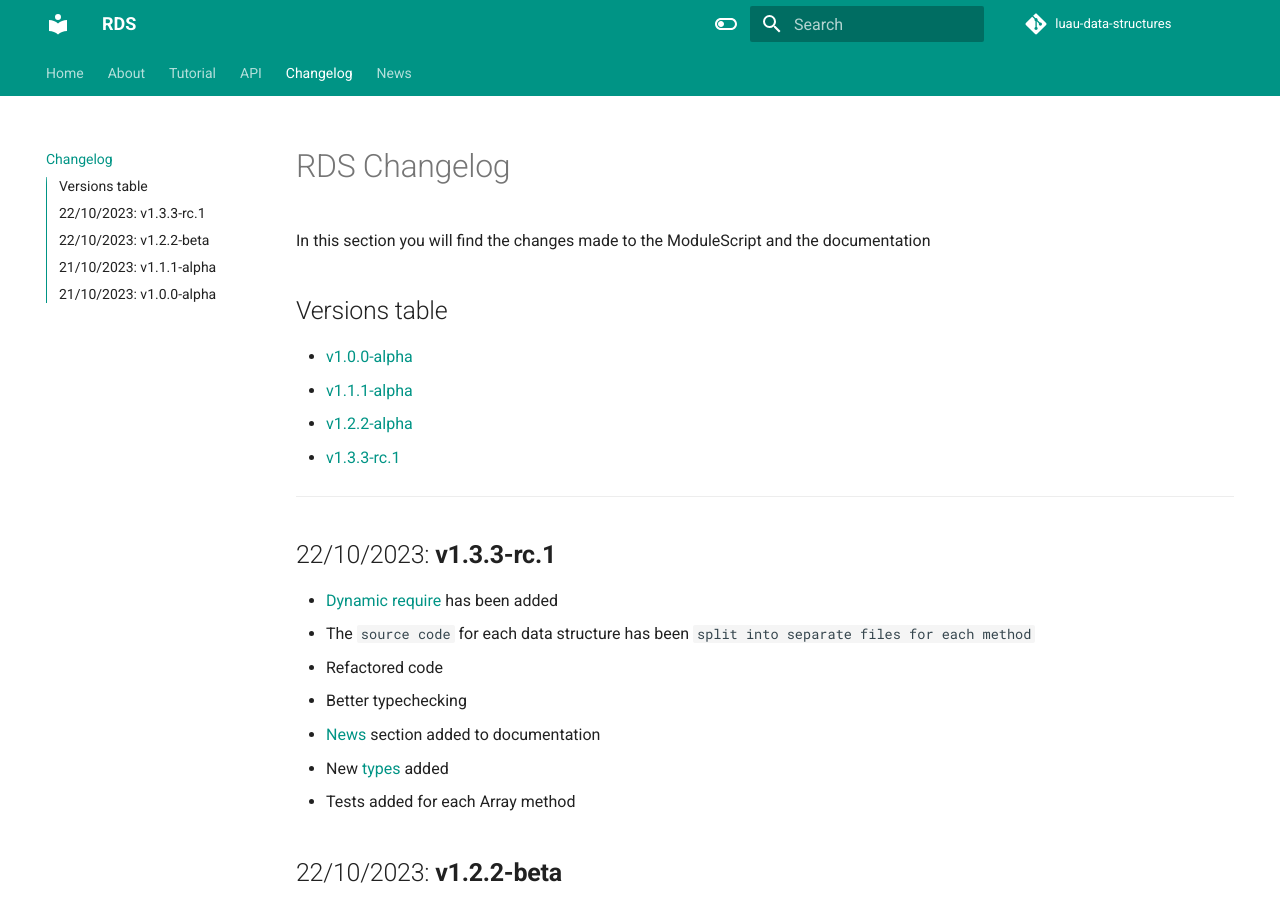
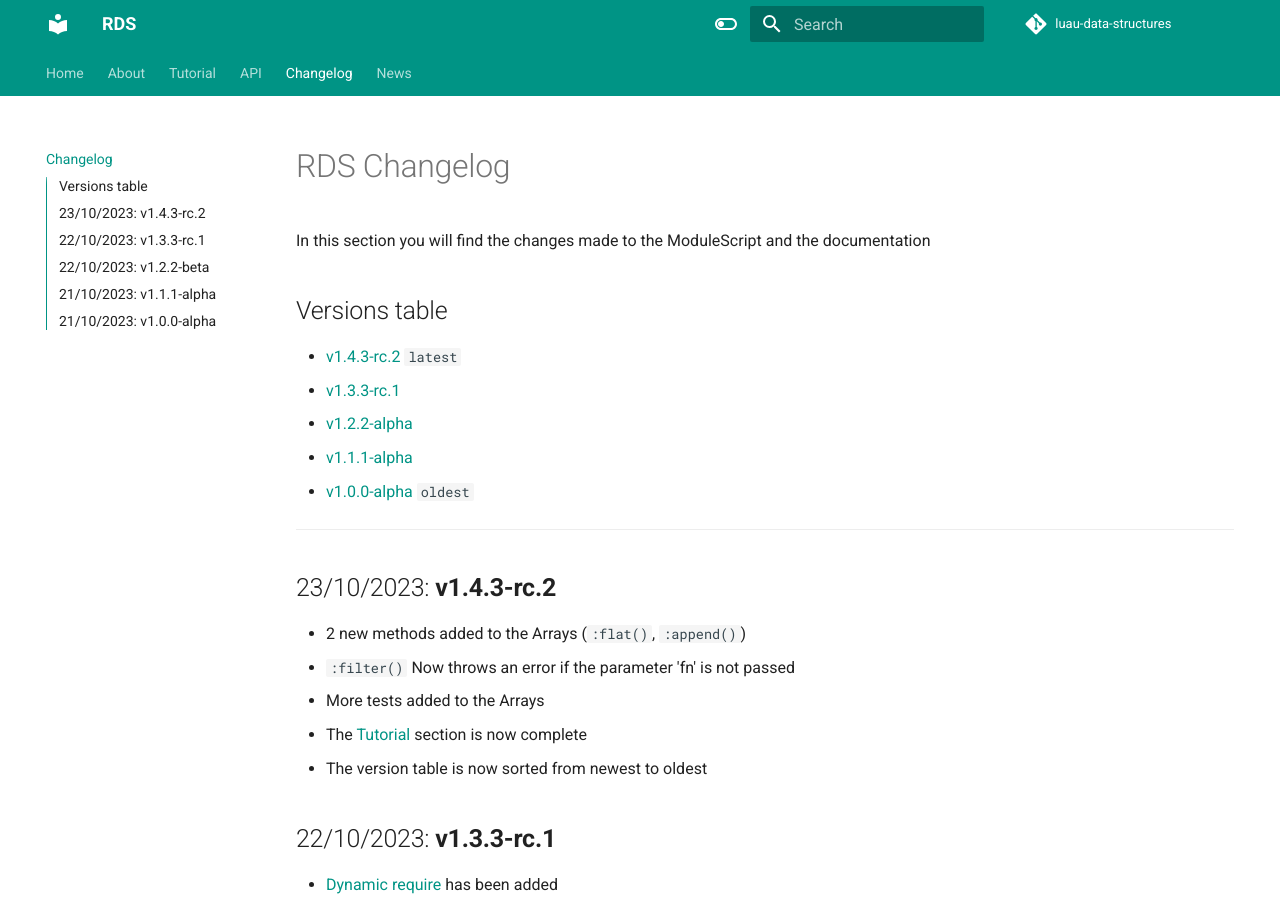
Before and after one commit to ecstatic5/luau-data-structures, an MkDocs documentation site: the page built from docs/changelog.md, in a window 1280 px wide and 900 px high. Built offline with MkDocs 1.6.1 and Material for MkDocs 9.7.7, drawn with Linux system fonts in a browser that asks for light colours; comment, search, counter and statistics services are not loaded.

Commit message:
docs: Added new version and methods

```diff
--- a/docs/changelog.md
+++ b/docs/changelog.md
@@ -3,12 +3,22 @@
 In this section you will find the changes made to the ModuleScript and the documentation
 
 ## Versions table
-- [v1.0.0-alpha](#21102023-v100-alpha)
+- [v1.4.3-rc.2](#23102023-v143-rc2) `latest`
+- [v1.3.3-rc.1](#22102023-v133-rc1)
+- [v1.2.2-alpha](#22102023-v122-beta)
 - [v1.1.1-alpha](#21102023-v111-alpha)
-- [v1.2.2-alpha](#22102023-v122-beta)
-- [v1.3.3-rc.1](#22102023-v133-rc1)
+- [v1.0.0-alpha](#21102023-v100-alpha) `oldest`
 
 ---
+
+## 23/10/2023: **v1.4.3-rc.2**
+
+- 2 new methods added to the Arrays (`:flat()`, `:append()`)
+- `:filter()` Now throws an error if the parameter 'fn' is not passed
+- More tests added to the Arrays
+- The [Tutorial](./tutorial/installation.md) section is now complete
+- The version table is now sorted from newest to oldest
+
 
 ## 22/10/2023: **v1.3.3-rc.1**
 
```
Also changed, not shown: docs/api/data-structures.md (+2 -0 lines), docs/index.md (+2 -0 lines).
